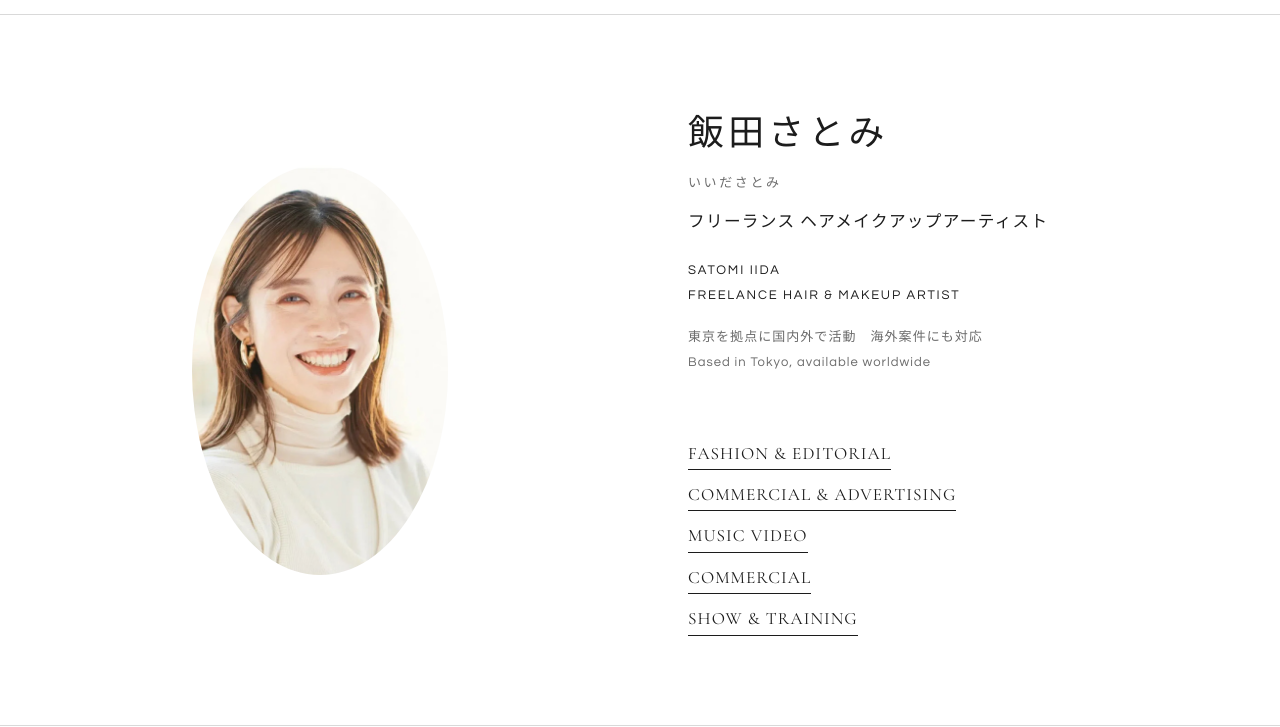
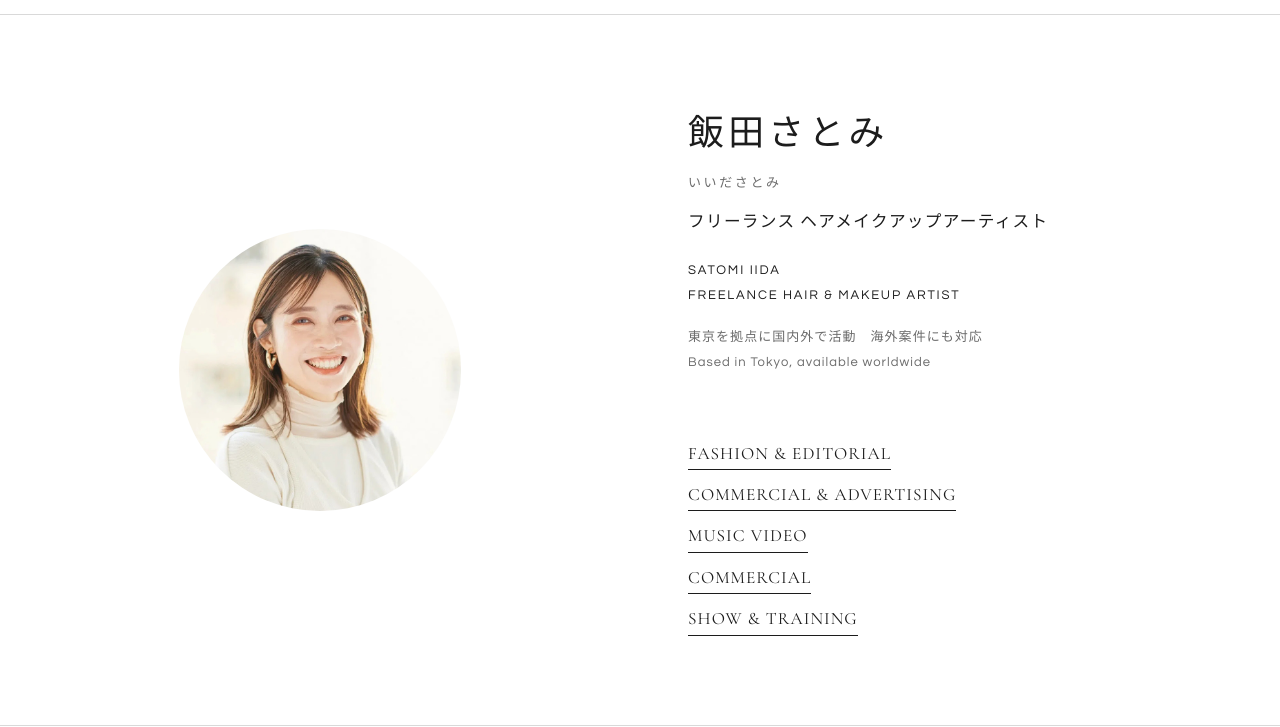
Before and after one commit to iidasatomi/iidasatomi.github.io, a plain HTML site: page index.html in a window 1280 px wide. Shown: the part 73-800 px from the top of the page. Drawn offline with nearby package versions, Linux system fonts and the light colour scheme.

Commit message:
Add files via upload

```diff
--- a/index.html
+++ b/index.html
@@ -69,7 +69,7 @@
   /* Hero */
   .hero{display:grid;grid-template-columns:50% 50%;border-bottom:1px solid var(--line)}
   .hero-img{display:flex;align-items:center;justify-content:center;padding:clamp(40px,6vw,80px) var(--pad)}
-  .hero-img img{width:clamp(200px,20vw,280px);aspect-ratio:5/8;border-radius:50%;object-fit:cover;object-position:52% 40%}
+  .hero-img img{width:clamp(200px,22vw,300px);aspect-ratio:1/1;border-radius:50%;object-fit:cover;object-position:50% 30%}
   .hero-text{padding:clamp(36px,7vw,96px) var(--pad);display:flex;flex-direction:column;justify-content:center}
   .hero-text h1{font-family:var(--sans);font-weight:400;font-size:clamp(26px,2.8vw,36px);letter-spacing:.12em}
   .hero-text h1 .kana{display:block;margin-top:6px;font-size:13px;letter-spacing:.2em;color:var(--muted)}
```
